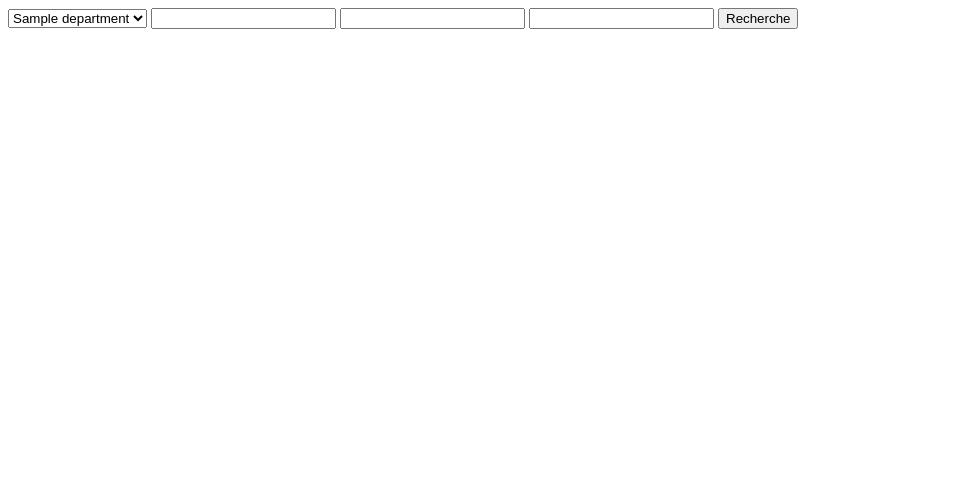
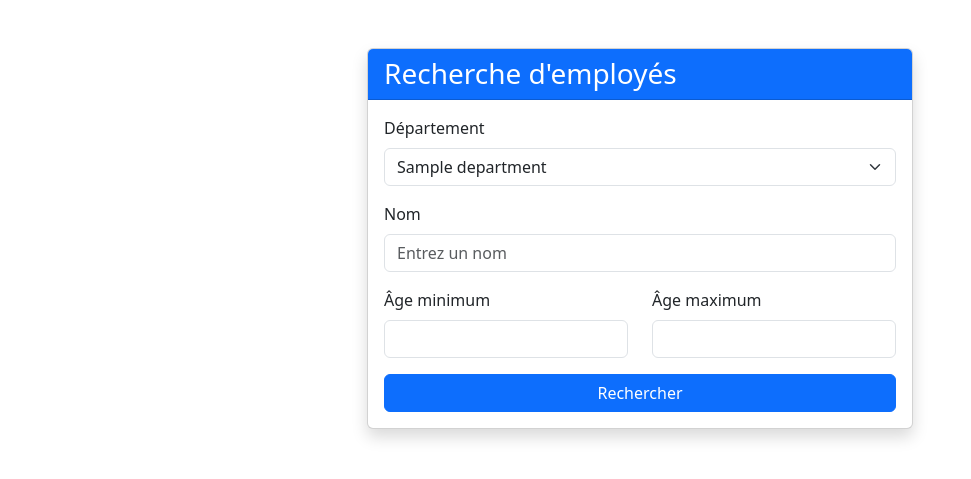
Before and after one commit to VlexandreMG/balouChiu-bd-master, a PHP site: page /page/recherche_departement.php in a window 1280 px wide. Shown: the top 479 px of the page, without its empty margins (0-971 px from the left). Run offline with PHP 8.4, Linux system fonts and the light colour scheme; tables that the repository leaves empty or names only in its code hold one stand-in row (values such as "Sample post"); data that the repository does not hold is empty.

Commit message:
#CSS de result/recherche departement

```diff
--- a/index.php
+++ b/index.php
@@ -3,7 +3,6 @@ ini_set("display_errors","1");
 include("function/fonction.php");
 lienDeptEmp();
 EmployeeDepCurrent();
-NbEmployee();
 
 header('Location: page/liste_departement.php');
 ?>
--- a/page/recherche_departement.php
+++ b/page/recherche_departement.php
@@ -8,22 +8,54 @@ $dept = getDepartement();
 <head>
     <meta charset="UTF-8">
     <meta name="viewport" content="width=device-width, initial-scale=1.0">
-    <title>Document</title>
+    <title>Recherche par département</title>
+    <link href="../assets/bootstrap/css/bootstrap.min.css" rel="stylesheet">
+
 </head>
 <body>
+    <div class="container mt-5">
+        <div class="row justify-content-center">
+            <div class="col-md-8 col-lg-6">
+                <div class="card shadow">
+                    <div class="card-header bg-primary text-white">
+                        <h3 class="card-title mb-0">Recherche d'employés</h3>
+                    </div>
+                    <div class="card-body">
+                        <form action="result_recherche.php" method="post">
+                            <div class="mb-3">
+                                <label for="departement" class="form-label">Département</label>
+                                <select class="form-select" name="departement" id="departement" required>
+                                    <?php foreach ($dept as $dep) { ?>
+                                        <option value="<?php echo $dep['dept_no'] ?>"><?php echo $dep['dept_name'] ?></option>
+                                    <?php } ?>
+                                </select>
+                            </div>
 
-    <form action="result_recherche.php" method="post">
-        <select name="departement">
-            <?php foreach ($dept as $dep) { ?>
-                <option value="<?php echo $dep['dept_no'] ?>"><?php echo $dep['dept_name'] ?></option>
-            <?php } ?>
-        </select>
+                            <div class="mb-3">
+                                <label for="nom" class="form-label">Nom</label>
+                                <input type="text" class="form-control" name="nom" id="nom" placeholder="Entrez un nom">
+                            </div>
 
-        <input type="text" name="nom">
-        <input type="number" name="ageMin">
-        <input type="number" name="ageMax">
-        <input type="submit" value="Recherche">
-    </form>
+                            <div class="row">
+                                <div class="col-md-6 mb-3">
+                                    <label for="ageMin" class="form-label">Âge minimum</label>
+                                    <input type="number" class="form-control" name="ageMin" id="ageMin" min="0">
+                                </div>
+                                <div class="col-md-6 mb-3">
+                                    <label for="ageMax" class="form-label">Âge maximum</label>
+                                    <input type="number" class="form-control" name="ageMax" id="ageMax" min="0">
+                                </div>
+                            </div>
+
+                            <div class="d-grid">
+                                <button type="submit" class="btn btn-primary">Rechercher</button>
+                            </div>
+                        </form>
+                    </div>
+                </div>
+            </div>
+        </div>
+    </div>
 
 </body>
 </html>
```
Also changed, not shown: page/result_recherche.php (+30 -8 lines), sqlvao2.sql (deleted, +0 -35 lines), traitement/trait_recherche.php (deleted, +0 -43 lines).
